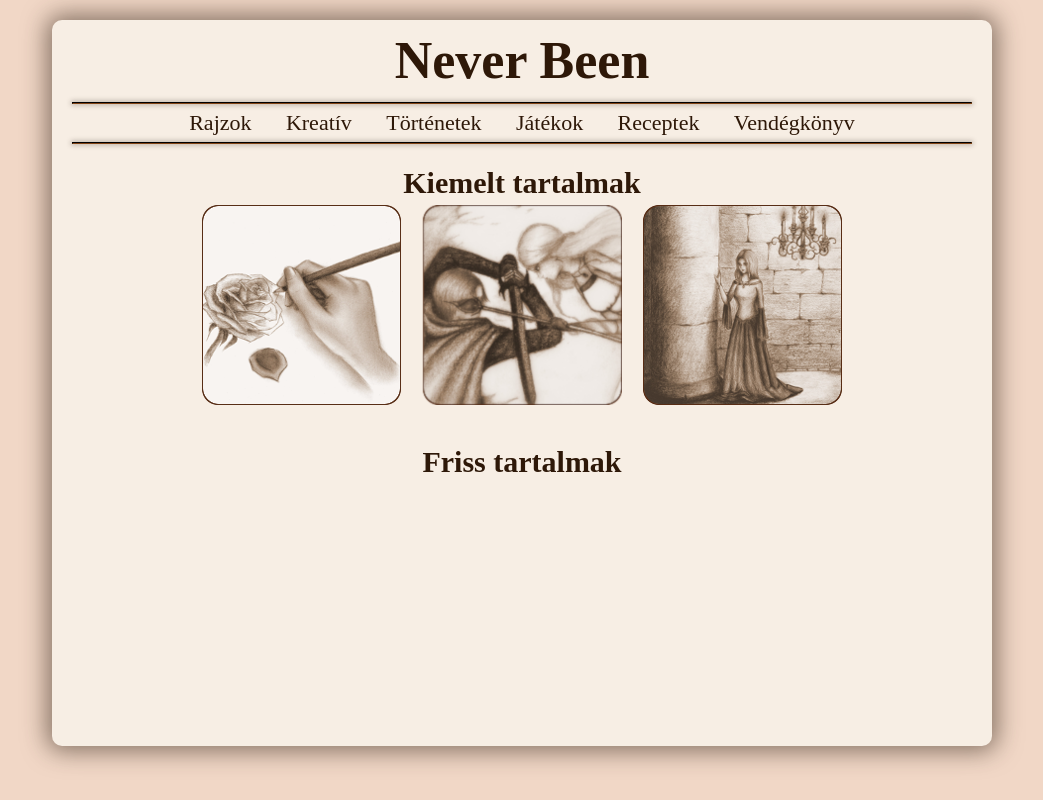
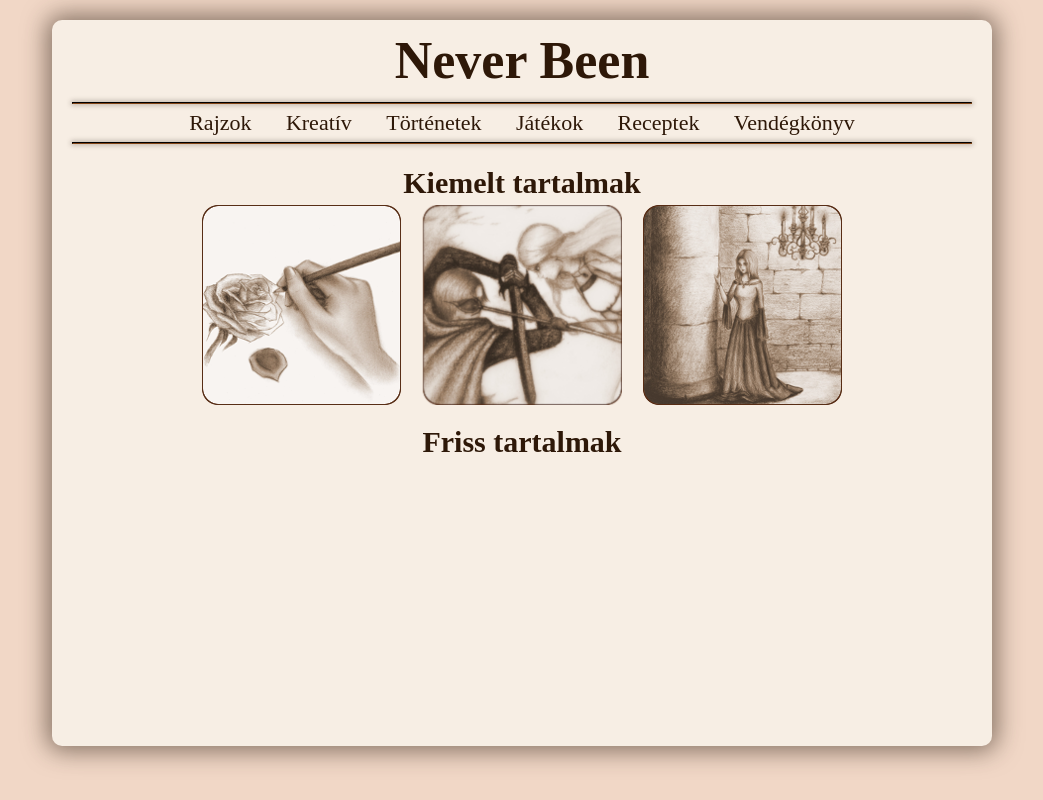
Before and after one commit to Szeba25/nbvue, a Vue app: page / in a window 1280 px wide. Shown: the whole page, without its empty margins (118-1161 px from the left). Built offline with nearby package versions, Linux system fonts and the light colour scheme.

Commit message:
Applied effect on mouseover

```diff
--- a/src/App.vue
+++ b/src/App.vue
@@ -20,16 +20,9 @@
                 <h2>Kiemelt tartalmak</h2>
             </div>
             <div class="highlights">
-                <div class="test-appear-parent">
-                    <div class="test-appear centered">Rajzok</div>
-                    <div class="highlight-item highlight-item1"></div>
-                </div>
-
-                <div class="highlight-item highlight-item2">
-                    <div class="test-fadein centered">Never Been</div>
-                </div>
-
-                <div class="highlight-item highlight-item3"></div>
+                <div class="highlight-item highlight-item1"><div class="highlight-item-fadein centered">Drawings</div></div>
+                <div class="highlight-item highlight-item2"><div class="highlight-item-fadein centered">Games</div></div>
+                <div class="highlight-item highlight-item3"><div class="highlight-item-fadein centered">Stories</div></div>
             </div>
             <div class="updates-title centered">
                 <h2>Friss tartalmak</h2>
@@ -55,7 +48,7 @@ body:after {
     display: none;
 
     /* Preloading hover images with CSS */
-    content: url("assets/design/highlights/Drawing_2.png")
+    content: url("assets/design/highlights/Drawings_2.png")
              url("assets/design/highlights/Games_2.png")
              url("assets/design/highlights/Stories_2.png");
 }
@@ -151,7 +144,7 @@ hr {
 
     /* Define a two-row grid for content */
     display: grid;
-    grid-template-rows: min-content 220px min-content auto;
+    grid-template-rows: min-content 200px min-content auto;
     grid-gap: 0px;
     padding: 0px;
 }
@@ -179,11 +172,11 @@ hr {
 }
 
 .highlight-item1 {
-    background-image: url("assets/design/highlights/Drawing_1.png");
+    background-image: url("assets/design/highlights/Drawings_1.png");
 }
 
 .highlight-item1:hover {
-    background-image: url("assets/design/highlights/Drawing_2.png");
+    background-image: url("assets/design/highlights/Drawings_2.png");
 }
 
 .test-appear-parent {
@@ -211,7 +204,15 @@ hr {
     background-image: url("assets/design/highlights/Games_2.png");
 }
 
-.test-fadein {
+.highlight-item3 {
+    background-image: url("assets/design/highlights/Stories_1.png");
+}
+
+.highlight-item3:hover {
+    background-image: url("assets/design/highlights/Stories_2.png");
+}
+
+.highlight-item-fadein {
     background-color: #f1d7c698;
     border-style: solid;
     border-color: #2e1808;
@@ -225,17 +226,9 @@ hr {
     overflow: hidden;
 }
 
-.highlight-item2:hover .test-fadein {
+.highlight-item:hover .highlight-item-fadein {
     opacity: 1;
     margin: 170px 20px 0px 20px;
-}
-
-.highlight-item3 {
-    background-image: url("assets/design/highlights/Stories_1.png");
-}
-
-.highlight-item3:hover {
-    background-image: url("assets/design/highlights/Stories_2.png");
 }
 
 .updates-title {
```
Also changed, not shown: src/assets/design/highlights/Drawings_1.png (renamed from src/assets/design/highlights/Drawing_1.png), src/assets/design/highlights/Drawings_2.png (renamed from src/assets/design/highlights/Drawing_2.png).
